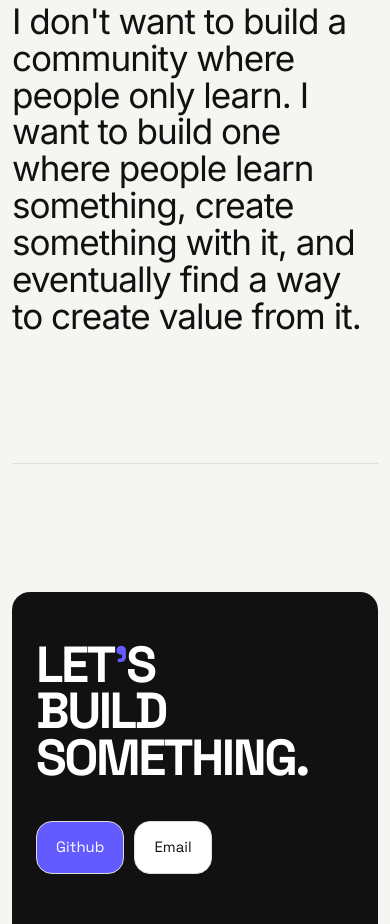
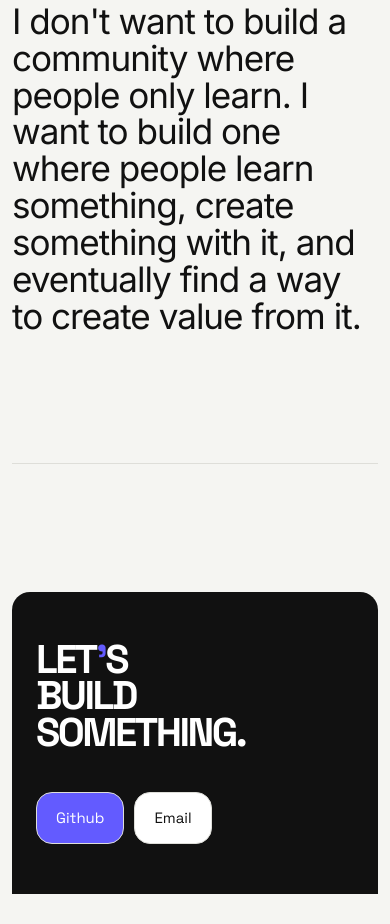
Before and after one commit to itsdaviprime/Davi, a plain HTML site: page index.html in a window 390 px wide. Shown: the part 8231-9155 px from the top of the page. After the commit the page ends 9125 px from the top, so only its background shows below. Drawn offline with nearby package versions, Linux system fonts and the light colour scheme; a web font is replaced by a local one.

Commit message:
Update portfolio

```diff
--- a/css/media-query-index.css
+++ b/css/media-query-index.css
@@ -1619,7 +1619,7 @@ footer a {
   }
 
   footer h3 {
-    font-size: clamp(48px, 12vw, 80px);
+    font-size: clamp(48px, 12vw, 65px);
     letter-spacing: -3px;
     line-height: 0.92;
 
@@ -1659,7 +1659,7 @@ footer a {
 
     margin: 0;
 
-    font-size: clamp(42px, 13vw, 68px);
+    font-size: clamp(35px, 13vw, 40px);
 
     line-height: 0.92;
     letter-spacing: -2.5px;
@@ -1697,7 +1697,7 @@ footer a {
   }
 
   footer h3 {
-    font-size: 43px;
+    font-size: 33px;
     letter-spacing: -2px;
     line-height: 0.94;
   }
```
